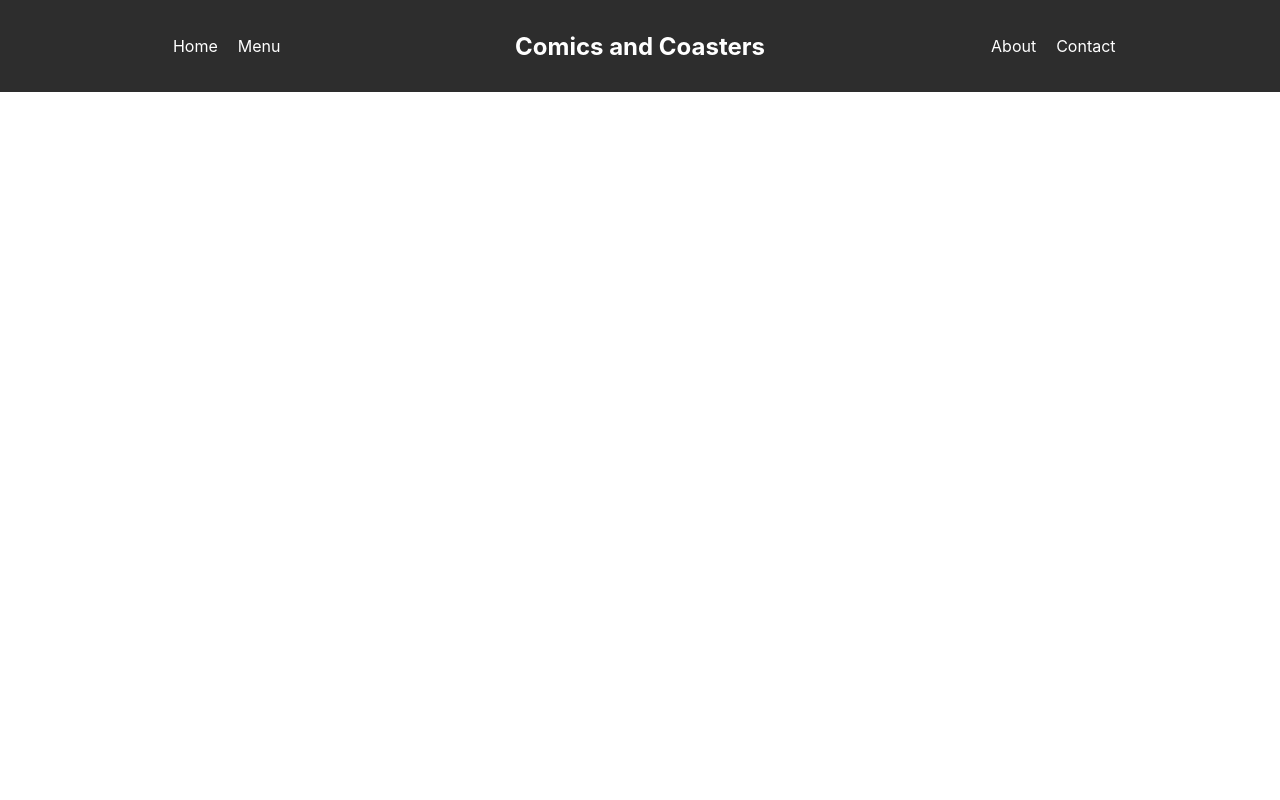
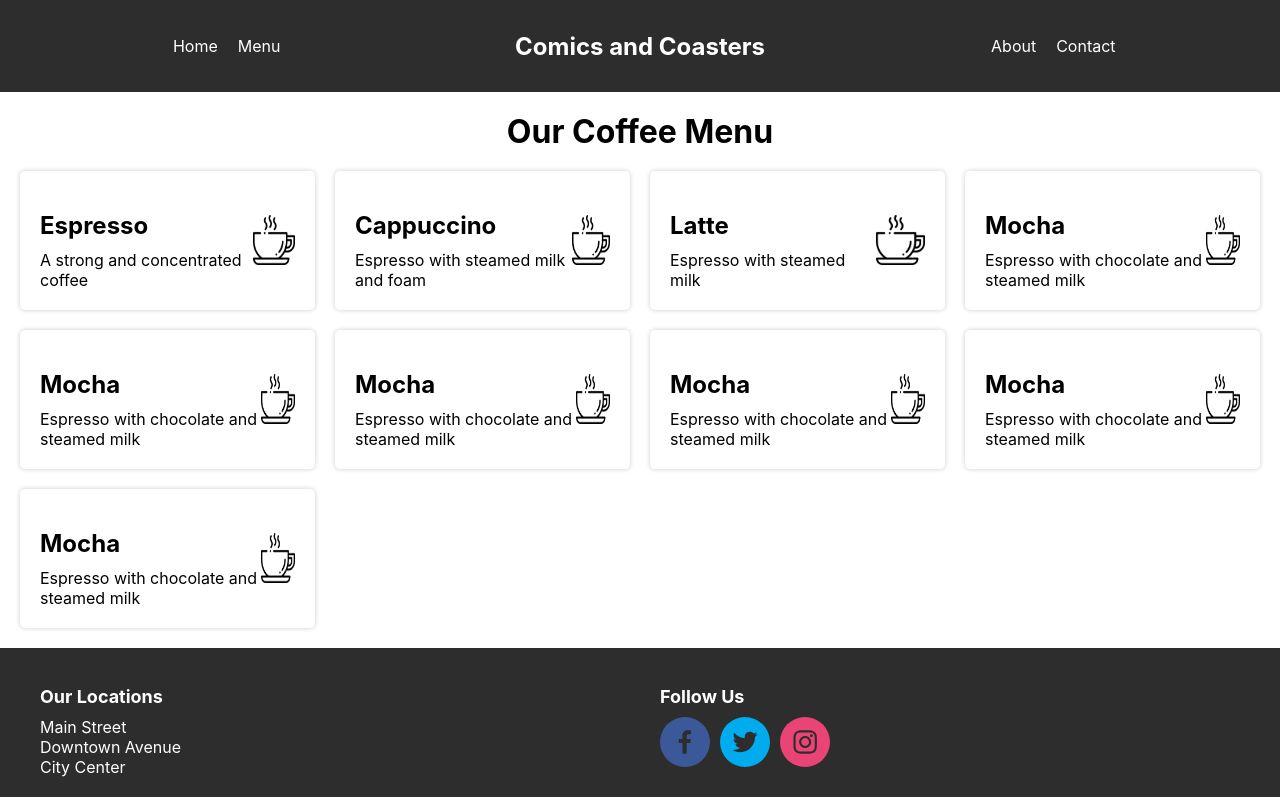
Before and after one commit to cpenzi/ComicsAndCoasters, a React (Create React App) app: page /menu in a window 1280 px wide. Built offline with nearby package versions, Linux system fonts and the light colour scheme.

Commit message:
Basic structure setup

```diff
--- a/package.json
+++ b/package.json
@@ -8,7 +8,9 @@
     "@testing-library/user-event": "^13.5.0",
     "react": "^18.2.0",
     "react-dom": "^18.2.0",
+    "react-router-dom": "^6.16.0",
     "react-scripts": "5.0.1",
+    "react-social-icons": "^6.3.0",
     "web-vitals": "^2.1.4"
   },
   "scripts": {
--- a/src/App.js
+++ b/src/App.js
@@ -1,14 +1,25 @@
-// App.js
+import { BrowserRouter as Router, Switch,
+  Route, Redirect, BrowserRouter,Routes} from "react-router-dom";
+
 import React from 'react';
 import './Styles/HeaderStyle.css'
 import Header from './Layout/Header'
+import HomePage from './Pages/HomePage';
+import Footer from './Layout/Footer'
+import MenuPage from './Pages/MenuPage';
 
 function App() {
   return (
-    <div className="App">
-      <Header />
-      {/* Add other components and content here */}
-    </div>
+    <BrowserRouter>
+      <div className="App">
+        <Header />
+        <Routes>
+          <Route path="/" element={<HomePage />} />
+          <Route path="/menu" element={<MenuPage />} />
+        </Routes>
+        <Footer/>
+      </div>
+    </BrowserRouter>
   );
 }
 
--- /dev/null
+++ b/src/Layout/Footer.js
@@ -0,0 +1,27 @@
+// Footer.js
+import React from 'react';
+import '../Styles/Footer.css'; // Import your CSS file
+import { SocialIcon } from 'react-social-icons';
+
+const Footer = () => {
+  return (
+    <footer className="footer">
+      <div className="location-info">
+        <h3>Our Locations</h3>
+        <p>Main Street</p>
+        <p>Downtown Avenue</p>
+        <p>City Center</p>
+      </div>
+      <div className="social-media">
+        <h3>Follow Us</h3>
+        <div className="social-links">
+            <SocialIcon url="https://facebook.com" />
+            <SocialIcon url="https://twitter.com" />
+            <SocialIcon url="https://instagram.com" />
+        </div>
+      </div>
+    </footer>
+  );
+};
+
+export default Footer;
--- a/src/Layout/Header.js
+++ b/src/Layout/Header.js
@@ -1,4 +1,5 @@
 import React from 'react';
+import { Link } from 'react-router-dom';
 
 const Header = () => {
   return (
@@ -6,8 +7,8 @@ const Header = () => {
       <div className="header-section">
         <nav>
           <ul>
-            <li><a href="#">Home</a></li>
-            <li><a href="#">Menu</a></li>
+            <li><Link to="/">Home</Link></li>
+            <li><Link to="/menu">Menu</Link></li>
           </ul>
         </nav>
       </div>
--- /dev/null
+++ b/src/Pages/HomePage.js
@@ -0,0 +1,17 @@
+// homePage.js
+
+import React from 'react';
+import '../Styles/HomePage.css'; // Import your CSS file
+
+const HomePage = () => {
+  return (
+    <div className="container">
+      <div className="content">
+        <h1>Your Content Goes Here</h1>
+        <p>Lorem ipsum dolor sit amet, consectetur adipiscing elit...</p>
+      </div>
+    </div>
+  );
+};
+
+export default HomePage;
--- /dev/null
+++ b/src/Pages/MenuPage.js
@@ -0,0 +1,77 @@
+// MenuPage.js
+import React from 'react';
+import '../Styles/MenuPage.css'; // Import your CSS file
+
+const coffeeMenu = [
+  {
+    id: 1,
+    name: 'Espresso',
+    description: 'A strong and concentrated coffee',
+  },
+  {
+    id: 2,
+    name: 'Cappuccino',
+    description: 'Espresso with steamed milk and foam',
+  },
+  {
+    id: 3,
+    name: 'Latte',
+    description: 'Espresso with steamed milk',
+  },
+  {
+    id: 4,
+    name: 'Mocha',
+    description: 'Espresso with chocolate and steamed milk',
+  },
+  {
+    id: 5,
+    name: 'Mocha',
+    description: 'Espresso with chocolate and steamed milk',
+  },
+  {
+    id: 6,
+    name: 'Mocha',
+    description: 'Espresso with chocolate and steamed milk',
+  },
+  {
+    id: 7,
+    name: 'Mocha',
+    description: 'Espresso with chocolate and steamed milk',
+  },
+  {
+    id: 8,
+    name: 'Mocha',
+    description: 'Espresso with chocolate and steamed milk',
+  },
+  {
+    id: 9,
+    name: 'Mocha',
+    description: 'Espresso with chocolate and steamed milk',
+  },
+  // Add more menu items as needed
+];
+
+const MenuPage = () => {
+  return (
+    <div className="menu-page">
+      <h1>Our Coffee Menu</h1>
+      <div className="menu-grid">
+        {coffeeMenu.map((item) => (
+          <div className="menu-item" key={item.id}>
+            <div className="item-info">
+              <h2>{item.name}</h2>
+              <p>{item.description}</p>
+            </div>
+            <div className="item-image">
+              {/* Add an image for each menu item */}
+              <img src={`/Assets/coffee-cup.png`} alt={item.name} />
+              {/* Example: <img src={`/images/${item.id}.jpg`} alt={item.name} /> */}
+            </div>
+          </div>
+        ))}
+      </div>
+    </div>
+  );
+};
+
+export default MenuPage;
--- /dev/null
+++ b/src/Styles/Footer.css
@@ -0,0 +1,37 @@
+/* Footer.css */
+
+.footer {
+    background-color: #2d2d2d;
+    color: #fff;
+    padding: 20px;
+    display: flex;
+    justify-content: space-around;
+    align-items: flex-start;
+  }
+
+  .location-info,
+  .social-media {
+    flex: 1;
+    margin: 0 20px;
+  }
+
+  h3 {
+    font-size: 18px;
+    margin-bottom: 10px;
+  }
+
+  p {
+    margin: 0;
+  }
+
+  .social-links {
+    display: flex;
+    gap: 10px;
+  }
+
+  .social-links a {
+    text-decoration: none;
+    color: #fff;
+  }
+
+  /* Add more styles as needed to match your website's design */
--- /dev/null
+++ b/src/Styles/HomePage.css
@@ -0,0 +1,27 @@
+/* homePage.css */
+
+/* Style for the container div */
+.container {
+    width: 100%;
+    height: 500px; /* Set the desired height */
+    background-image: url('https://www.marysmarket.com/wp-content/uploads/2023/03/theme-builder-Te5tgAUKOPjIsXxG-1.jpg'); /* Replace 'your-image.jpg' with your image URL */
+    background-size: cover;
+    background-attachment: fixed; /* Fixed background */
+    display: flex;
+    justify-content: center;
+    align-items: center;
+  }
+
+
+
+  /* Style for the content inside the container */
+  .content {
+    background-color: rgba(255, 255, 255, 0.8); /* Add a semi-transparent background for readability */
+    padding: 20px;
+    border-radius: 10px;
+  }
+
+  /* Additional styles for your content */
+  h1 {
+    margin: 0;
+  }
--- /dev/null
+++ b/src/Styles/MenuPage.css
@@ -0,0 +1,47 @@
+/* MenuPage.css */
+
+.menu-page {
+    padding: 20px;
+    text-align: center;
+  }
+
+  .menu-grid {
+    display: grid;
+    grid-template-columns: repeat(auto-fit, minmax(250px, 1fr));
+    gap: 20px;
+    margin-top: 20px;
+  }
+
+  .menu-item {
+    background-color: #fff;
+    padding: 20px;
+    border-radius: 5px;
+    box-shadow: 0 0 5px rgba(0, 0, 0, 0.2);
+    display: flex;
+    align-items: center;
+    text-align: center;
+
+  }
+
+  .item-info {
+    flex-grow: 1;
+    text-align: left;
+  }
+
+  .item-info h2 {
+    font-size: 1.5rem;
+    margin-bottom: 10px;
+  }
+
+  .item-info p {
+    margin: 0;
+  }
+
+  .item-image img {
+    max-width: 100%; /* Ensure the image doesn't exceed its container */
+    float: right; /* Float the image to the right */
+    height: 50px;
+    width: 50px;
+  }
+
+  /* Add more styles as needed to match your website's design */
```
Also changed, not shown: public/Assets/coffee-cup.png (added), 1 other file (tests, documents, lock files or other folders).
